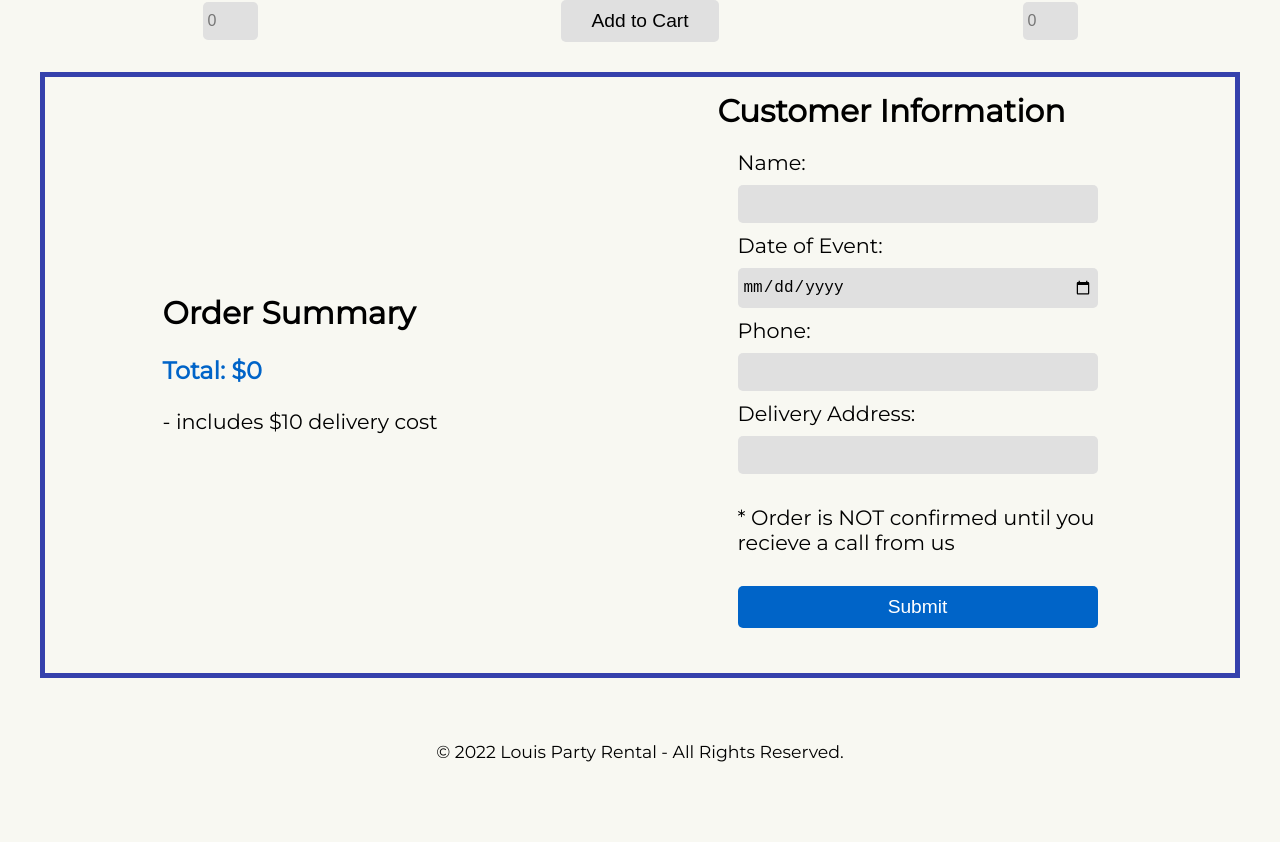
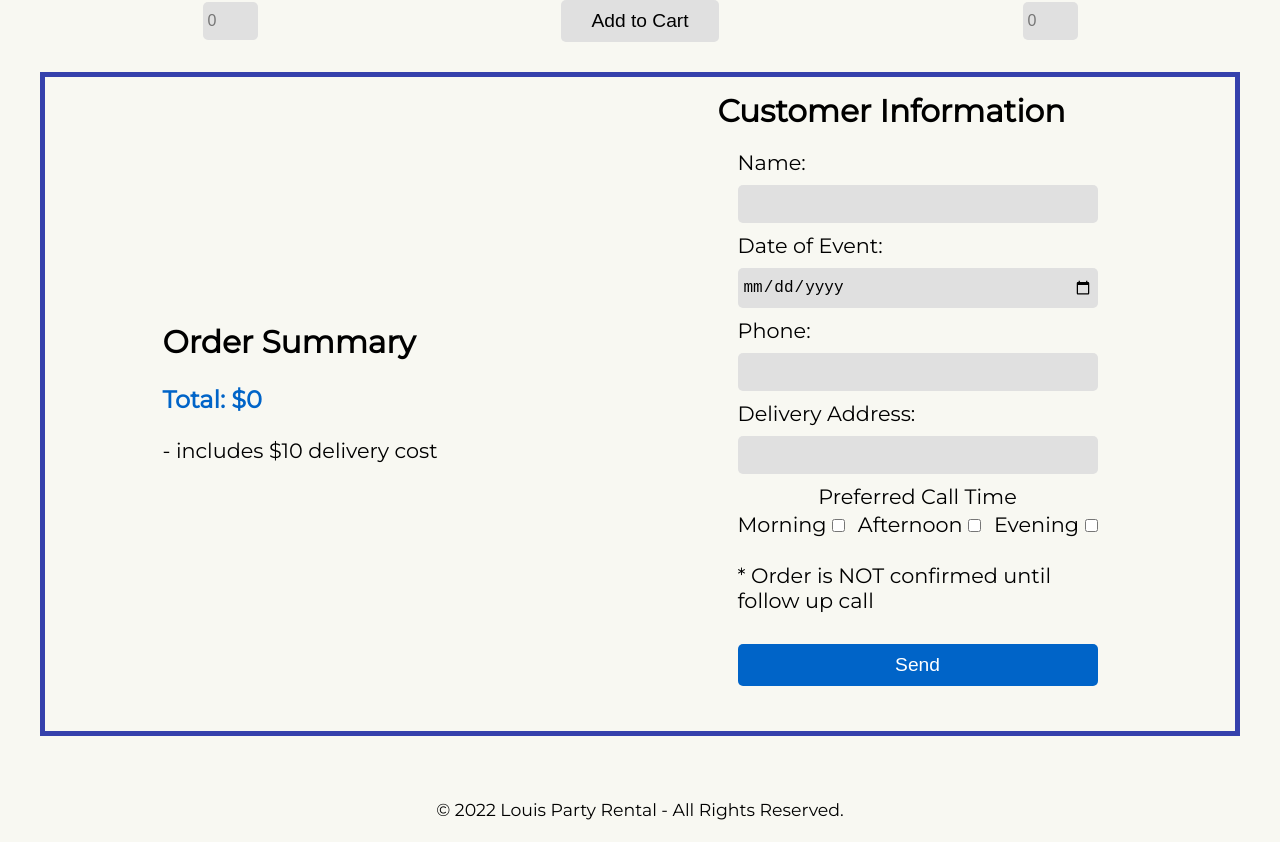
Before and after one commit to o4jimenez/lpr-fe, a React (Create React App) app: page /#/rentals in a window 1280 px wide. Shown: the part 4637-5479 px from the top of the page. Before the commit the page ends 5421 px from the top, so only its background shows below. Built offline with nearby package versions, Linux system fonts and the light colour scheme.

Commit message:
formsubmit setup

```diff
--- a/src/Contact.js
+++ b/src/Contact.js
@@ -26,6 +26,10 @@ function Contact() {
             </div>
           </form>
         </section>
+        <section className='company-info'>
+          <h2>{t("contact.call")}</h2>
+          <p>(805) 915-7089</p>
+        </section>
       </div>
     </main>
   );
--- a/src/components/OrderForm.js
+++ b/src/components/OrderForm.js
@@ -1,10 +1,6 @@
 //
 import { t } from "i18next";
 import FormInput from "./FormInput";
-
-const containerStyle = {
-  padding: "10px",
-};
 
 const OrderForm = ({ itemList }) => {
   //console.log("Order form render");
@@ -24,17 +20,59 @@ const OrderForm = ({ itemList }) => {
   });
 
   return (
-    <div className='orderForm-container order-section' style={containerStyle}>
+    <div className='orderForm-container order-section'>
       <section className='order-form'>
         <h2>{t("orderform.customerInfo.title")}</h2>
-        <form id='orderForm' method='POST'>
+        <form
+          id='orderForm'
+          action='https://formsubmit.co/o4jimenez@outlook.com'
+          method='POST'
+        >
           <FormInput name='clientName' type='text' />
           <FormInput name='date' type='date' />
           <FormInput name='phone' type='text' />
           {/* TODO: autocomplete address input system*/}
           <FormInput name='address' type='text' />
 
-          {/*TODO: best time to call (input)*/}
+          <div id='call-preference'>
+            <label>{t("orderform.customerInfo.call.label")}</label>
+            <div className='checkboxes-container'>
+              <div>
+                <label htmlFor='call-morn'>
+                  {t("orderform.customerInfo.call.morning")}
+                </label>
+                <input
+                  id='call-morn'
+                  name='call-morn'
+                  type='checkbox'
+                  value=''
+                ></input>
+              </div>
+              <div>
+                <label htmlFor='call-after'>
+                  {t("orderform.customerInfo.call.afternoon")}
+                </label>
+                <input
+                  id='call-after'
+                  name='call-after'
+                  type='checkbox'
+                  value=''
+                ></input>
+              </div>
+              <div>
+                <label htmlFor='call-even'>
+                  {t("orderform.customerInfo.call.evening")}
+                </label>
+                <input
+                  id='call-even'
+                  name='call-even'
+                  type='checkbox'
+                  value=''
+                ></input>
+              </div>
+            </div>
+          </div>
+
           <input
             id='itemlist'
             name='itemlist'
@@ -43,7 +81,7 @@ const OrderForm = ({ itemList }) => {
             hidden
           />
 
-          <p>* Order is NOT confirmed until you recieve a call from us</p>
+          <p>* Order is NOT confirmed until follow up call</p>
           <button className='flat-button' type='submit'>
             {t("contact.form.submit")}
           </button>
--- a/src/i18n.js
+++ b/src/i18n.js
@@ -139,11 +139,10 @@ i18n
               phone: "Phone",
               email: "Email",
               address: "Delivery Address",
-              city: "City",
-              zipcode: "ZIP",
               message: "Message",
-              submit: "Submit",
+              submit: "Send",
             },
+            call: "Call or Text",
           },
           orderform: {
             addItem: "Add to Cart",
@@ -156,6 +155,12 @@ i18n
             },
             customerInfo: {
               title: "Customer Information",
+              call: {
+                label: "Preferred Call Time",
+                morning: "Morning ",
+                afternoon: "Afternoon ",
+                evening: "Evening ",
+              },
             },
           },
         },
@@ -164,7 +169,7 @@ i18n
         translation: {
           nav: {
             homePage: "Principal",
-            rentalPage: "Mercancias",
+            rentalPage: "Mercancías",
             contactPage: "Contactar",
             languageSwitch: "In English",
           },
@@ -283,10 +288,11 @@ i18n
               date: "Fecha de Evento",
               phone: "Tele",
               email: "Email",
-              address: "Direccion de Entregar",
+              address: "Dirección de Entregar",
               message: "Mesage",
               submit: "Enviar",
             },
+            call: "Llama o Envía texto",
           },
           orderform: {
             addItem: "Agregar al Carrito",
@@ -299,6 +305,12 @@ i18n
             },
             customerInfo: {
               title: "Información del Cliente",
+              call: {
+                label: "Hora de llamada preferida",
+                morning: "Mañana ",
+                afternoon: "Tarde ",
+                evening: "Noche ",
+              },
             },
           },
         },
--- a/src/index.css
+++ b/src/index.css
@@ -426,3 +426,13 @@ input {
   font-size: 1.5rem;
 
 }
+
+#call-preference {
+  text-align: center;
+}
+
+.checkboxes-container {
+  display: flex;
+  flex-flow: row;
+  justify-content: space-between;
+}
```
